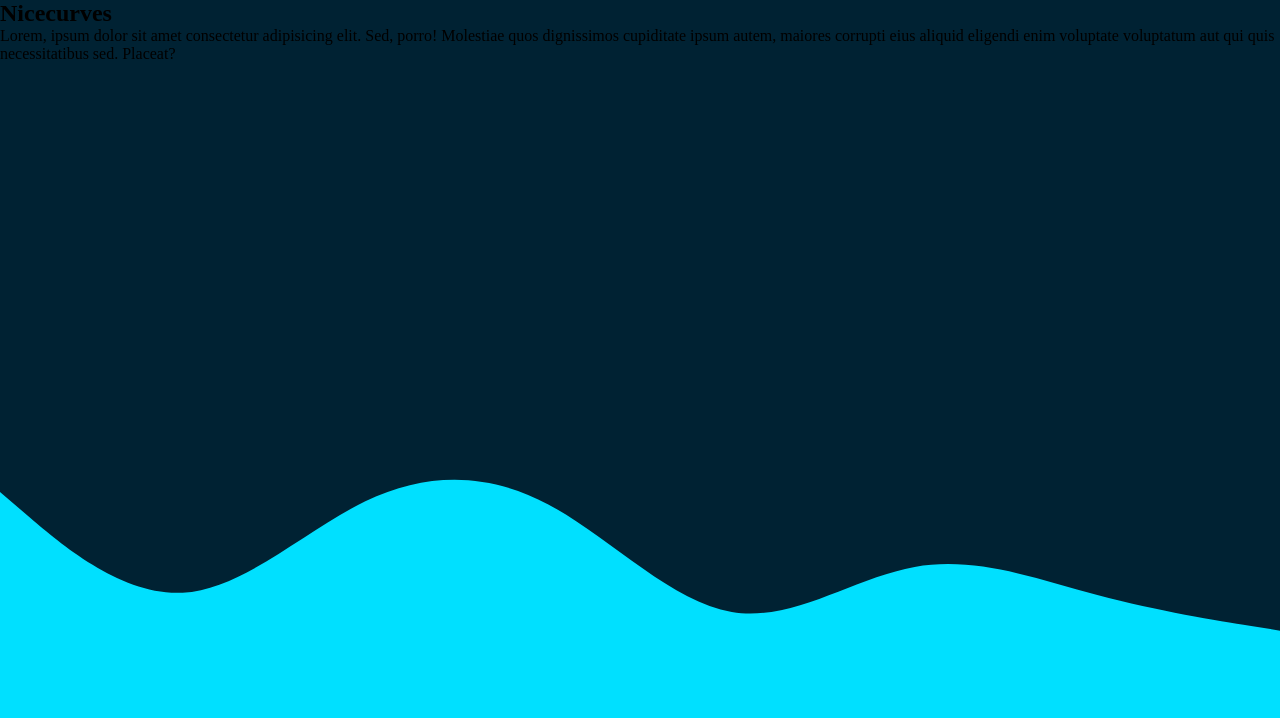
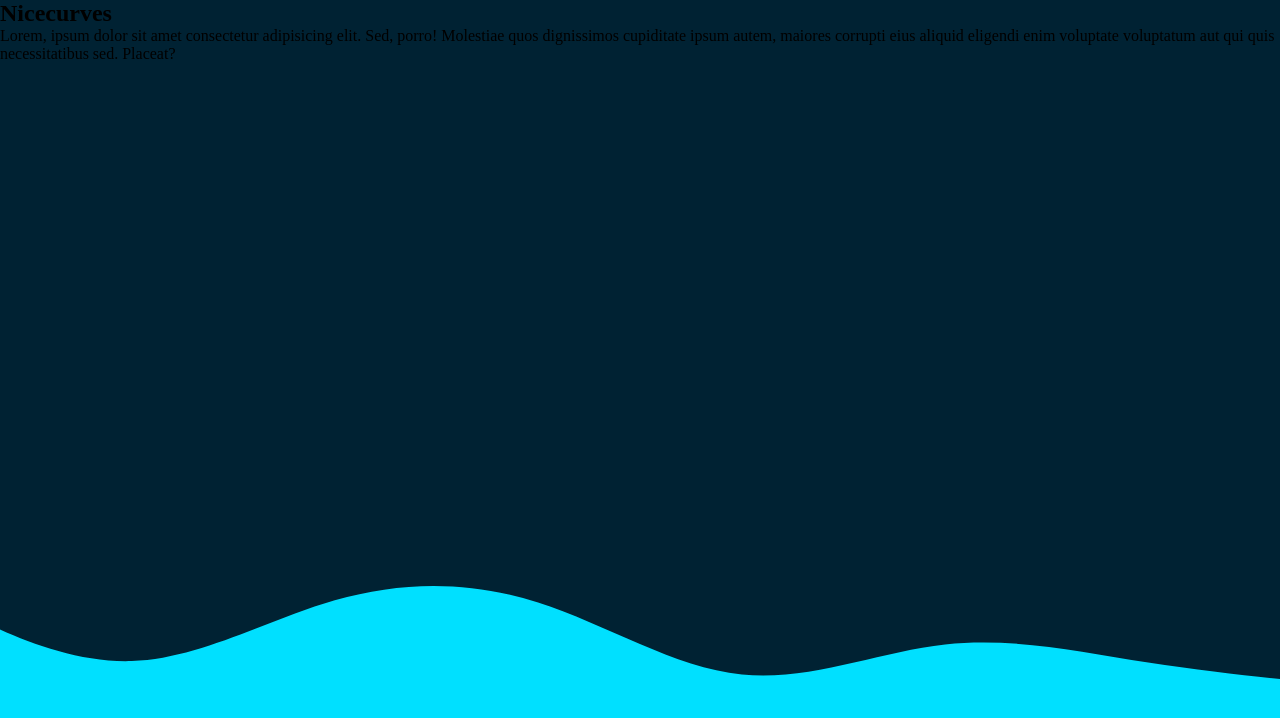
Before and after one commit to esmaelmoh/blog-mern-frontend, a React (Create React App) app: page / in a window 1280 px wide. Shown: the top 718 px of the page. Built offline with nearby package versions, Linux system fonts and the light colour scheme.

Commit message:
regular commit72

```diff
--- a/src/newjs.css
+++ b/src/newjs.css
@@ -10,7 +10,7 @@
     width: 100vw;
     /* height: 100vh; */
     aspect-ratio: 960/600;
-    background-image: url('../public/wave-haikei\ \(1\).svg');
+    background-image: url('../public/wave-haikei\ \(2\).svg');
     object-fit:fill;
     background-position: center;
     background-size: cover;
```
Also changed, not shown: 1 other file (tests, documents, lock files or other folders).
